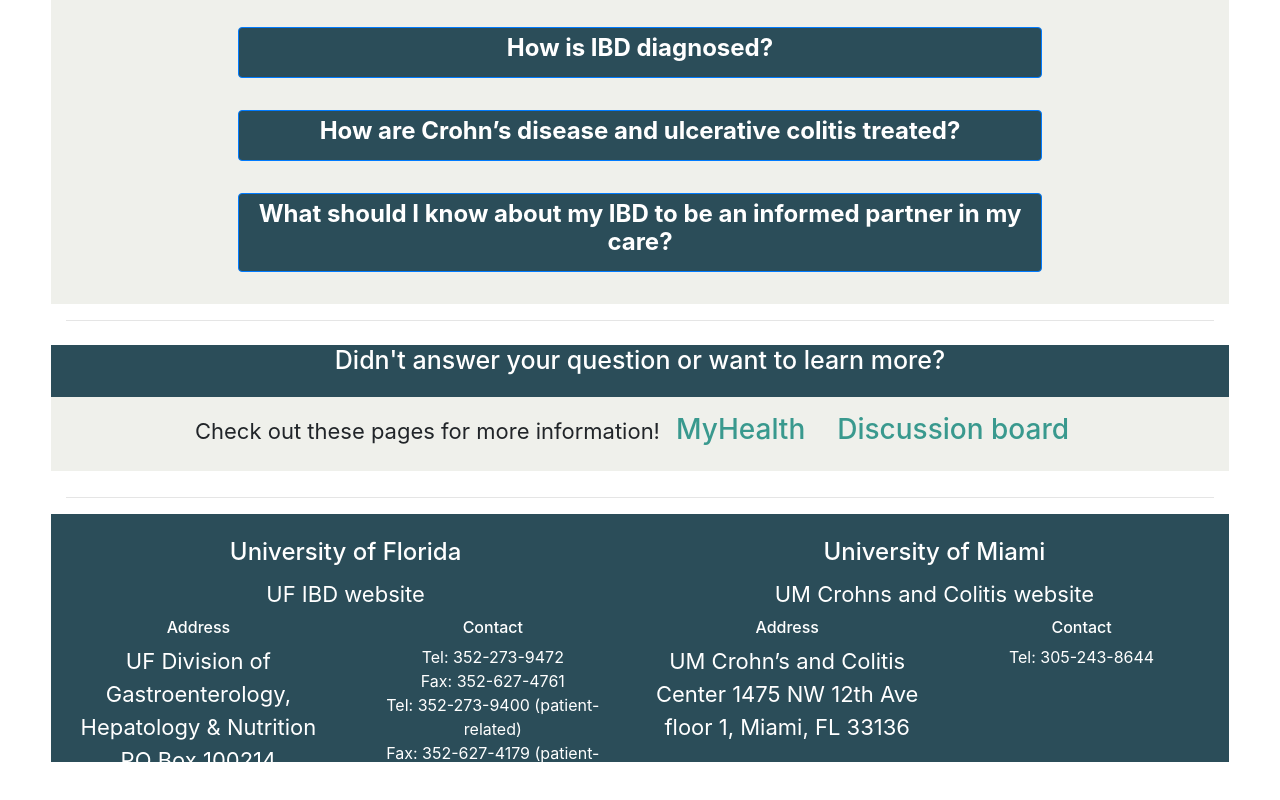
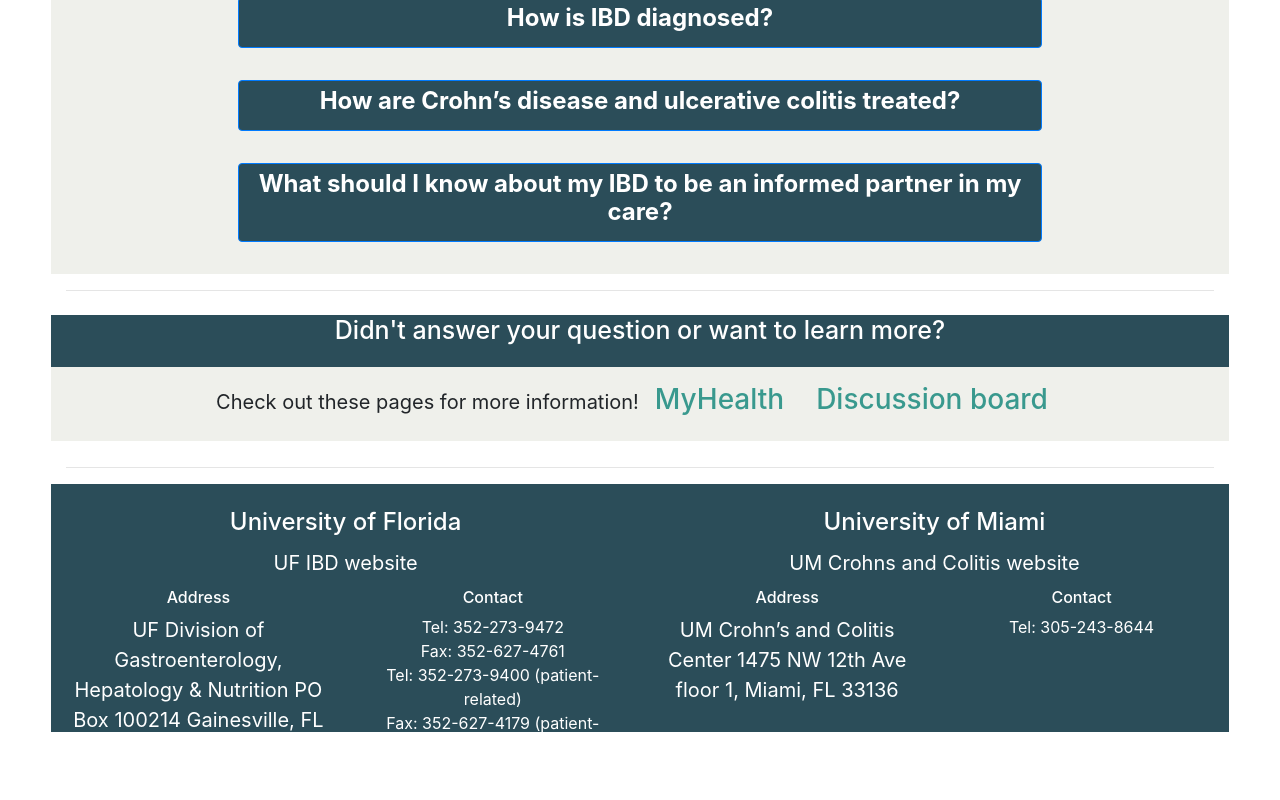
Before and after one commit to vidatonkova/ZimmermanWeb, a React (Create React App) app in the folder client/: page /Basic in a window 1280 px wide. Shown: the part 1114-1914 px from the top of the page. After the commit the page ends 1889 px from the top, so only its background shows below. Built offline with nearby package versions, Linux system fonts and the light colour scheme.

Commit message:
last text changes

```diff
--- a/client/src/components/Footer.js
+++ b/client/src/components/Footer.js
@@ -21,13 +21,13 @@ const Footer = () => {
 
         <div class="row footer-row">
         <div class="col-sm-6 text-center">
-        <a class="yellow-footer" href="https://gastroliver.medicine.ufl.edu/ibd/">
+        <a class="yellow-footer2" href="https://gastroliver.medicine.ufl.edu/ibd/">
               {" "}
-              <h9>UF IBD website</h9>
+              <h9 class="yellow-footer2">UF IBD website</h9>
             </a>
           </div>
           <div class="col-sm-6 text-center">
-          <a className="yellow-footer" href="https://med.miami.edu/en/departments/medicine/divisions/crohns-and-colitis-center/">
+          <a style= {{color: "white"}} href="https://med.miami.edu/en/departments/medicine/divisions/crohns-and-colitis-center/">
               {" "}
               <h9>UM Crohns and Colitis website</h9>
             </a>
--- a/client/src/views/Format.css
+++ b/client/src/views/Format.css
@@ -63,7 +63,7 @@ h2 {
 
 h9 {
   font-weight: 375;
-  font-size: 22px;
+  font-size: 20px;
 }
 
 
@@ -316,3 +316,7 @@ font-size: 20px;
 .DP {
   align-content: center;
 }
+
+.yellow-footer2{
+  color: rgb(255, 194, 27);
+}
```
